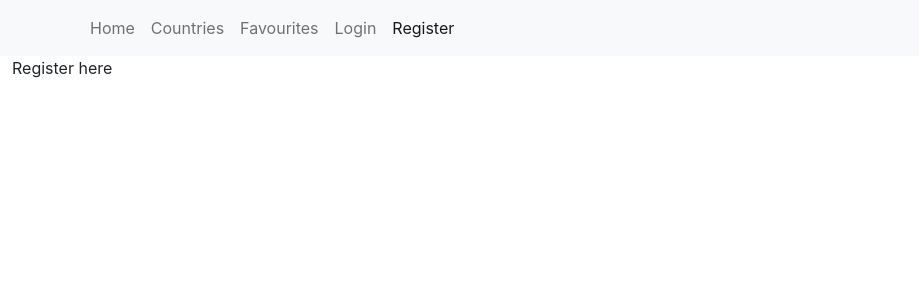
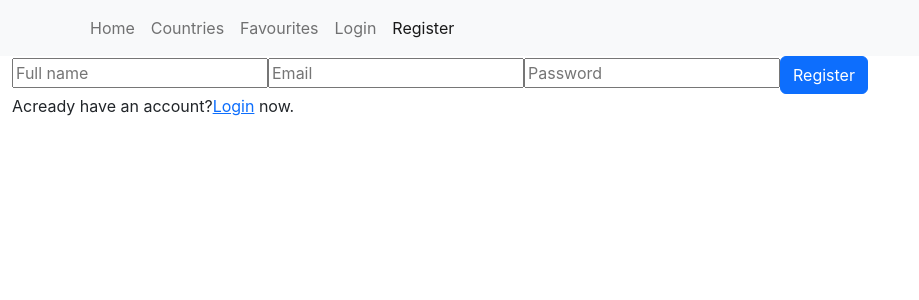
Before and after one commit to pixelsnow/countries_app_redux_bootstrap, a React (Create React App) app: page /register in a window 1280 px wide. Shown: the top 300 px of the page, without its empty margins (0-919 px from the left). Built offline with nearby package versions, Linux system fonts and the light colour scheme; no server answers.

Commit message:
edit register component

```diff
--- a/src/components/Register.jsx
+++ b/src/components/Register.jsx
@@ -1,7 +1,57 @@
-import React from "react";
+import React, { useEffect, useState } from "react";
+import { useAuthState } from "react-firebase-hooks/auth";
+import { useNavigate, Link } from "react-router-dom";
+
+import { Button } from "react-bootstrap";
+
+import { auth, registerWithEmailAndPassword } from "../auth/firebase";
 
 const Register = () => {
-  return <div>Register here</div>;
+  const [email, setEmail] = useState("");
+  const [password, setPassword] = useState("");
+  const [name, setName] = useState("");
+  // This hook will store the user for us
+  const [user, loading, error] = useAuthState(auth);
+  const navigate = useNavigate();
+
+  const register = () => {
+    if (!name) alert("Please enter name");
+    registerWithEmailAndPassword(name, email, password);
+  };
+
+  useEffect(() => {
+    if (loading) return;
+    // If there is a user, we just navigate to home page
+    if (user) navigate("/countries");
+  }, [user, loading, navigate]);
+
+  return (
+    <div>
+      <input
+        type="text"
+        value={name}
+        onChange={(e) => setName(e.target.value)}
+        placeholder="Full name"
+      />
+      <input
+        type="text"
+        value={email}
+        onChange={(e) => setEmail(e.target.value)}
+        placeholder="Email"
+      />
+      <input
+        type="password"
+        value={password}
+        onChange={(e) => setPassword(e.target.value)}
+        placeholder="Password"
+      />
+      <Button onClick={register}>Register</Button>
+      <div>
+        Acready have an account?
+        <Link to="/login">Login</Link> now.
+      </div>
+    </div>
+  );
 };
 
 export default Register;
```
